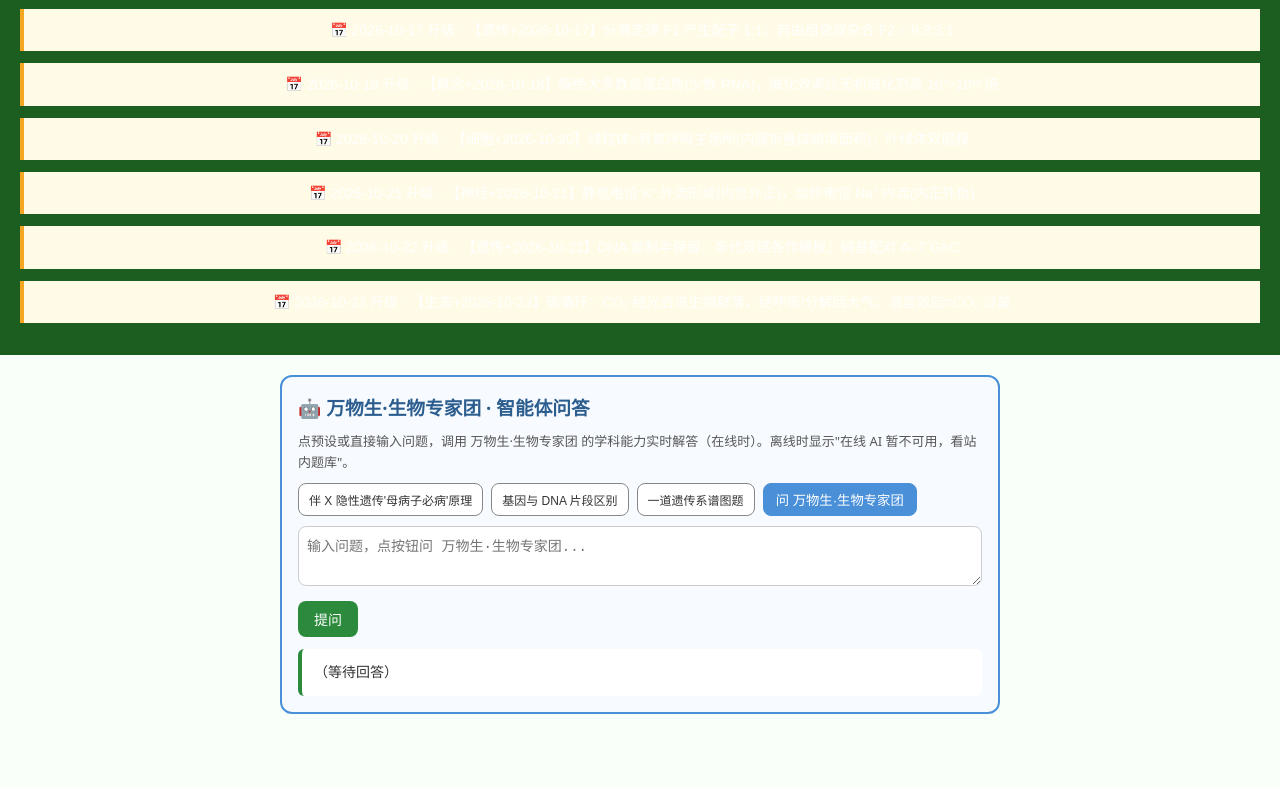
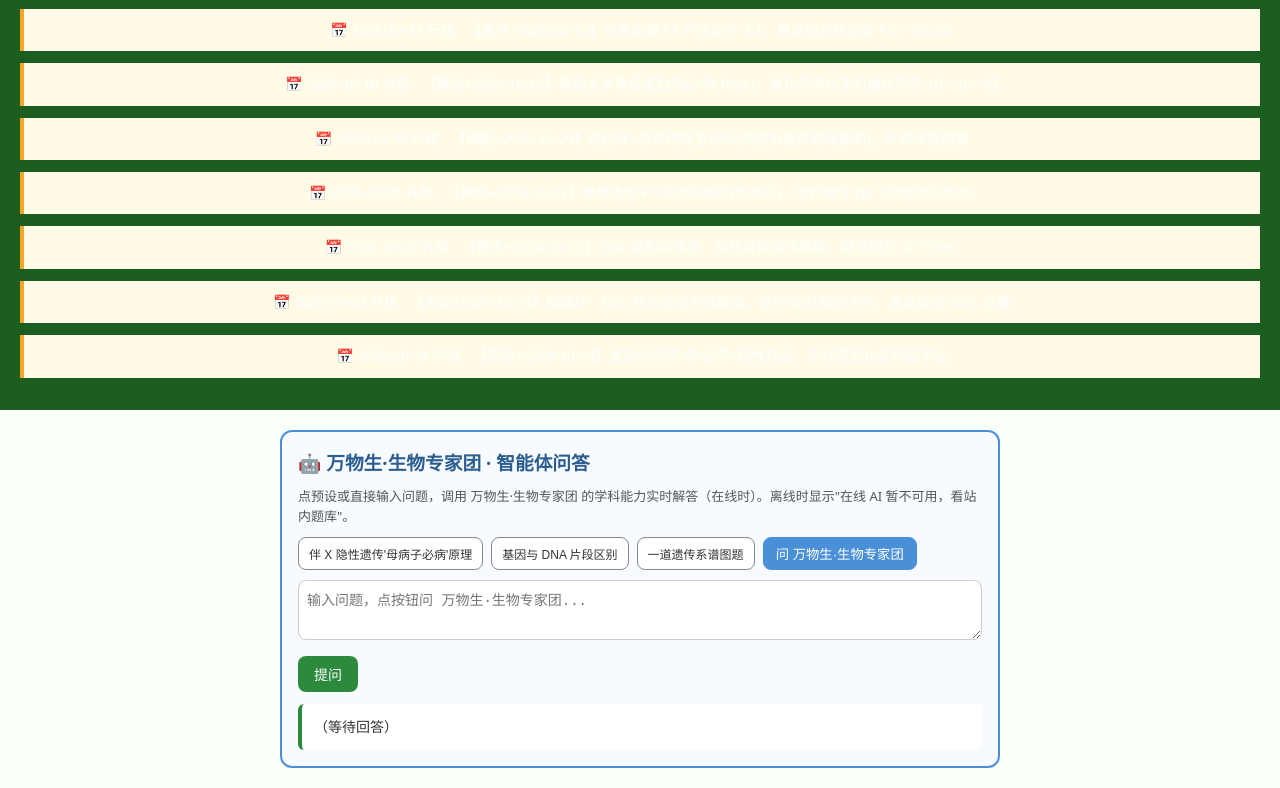
Before and after one commit to dapengzhanchi141345/li-yanming-bio, a plain HTML site: page index.html in a window 1280 px wide. Shown: the part 1694-2482 px from the top of the page. Before the commit the page ends 2428 px from the top, so only its background shows below. Drawn offline with Linux system fonts and the light colour scheme.

Commit message:
bio 12独立站升级 2026-10-24

```diff
--- a/index.html
+++ b/index.html
@@ -417,6 +417,8 @@ footer .watermark {
 <div style="background:#fffbe6;border-left:4px solid #f5a623;padding:10px;margin:12px 0;font-size:14px">📅 2026-10-22 升级 · 【遗传+2026-10-22】DNA 复制半保留：亲代双链各作模板；碱基配对 A=T G≡C</div>
 
 <div style="background:#fffbe6;border-left:4px solid #f5a623;padding:10px;margin:12px 0;font-size:14px">📅 2026-10-23 升级 · 【生态+2026-10-23】碳循环：CO₂ 经光合进生物群落，经呼吸/分解回大气；温室效应=CO₂ 过量</div>
+
+<div style="background:#fffbe6;border-left:4px solid #f5a623;padding:10px;margin:12px 0;font-size:14px">📅 2026-10-24 升级 · 【实验+2026-10-24】孟德尔测交=杂合子×隐性纯合，后代表型比反映配子比</div>
 </footer>
 
 <script>
```
